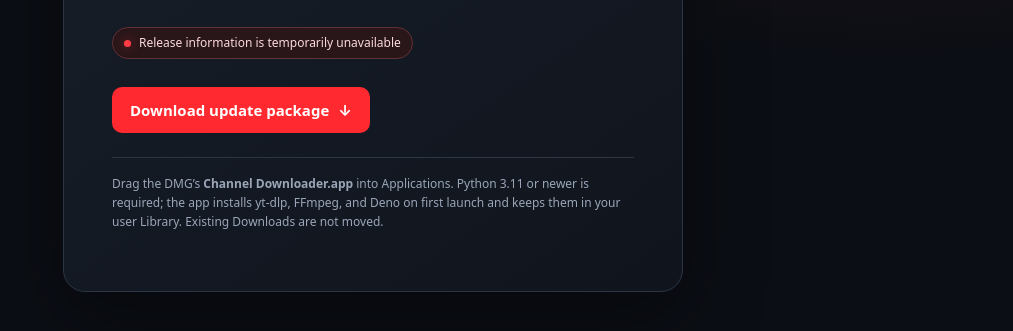
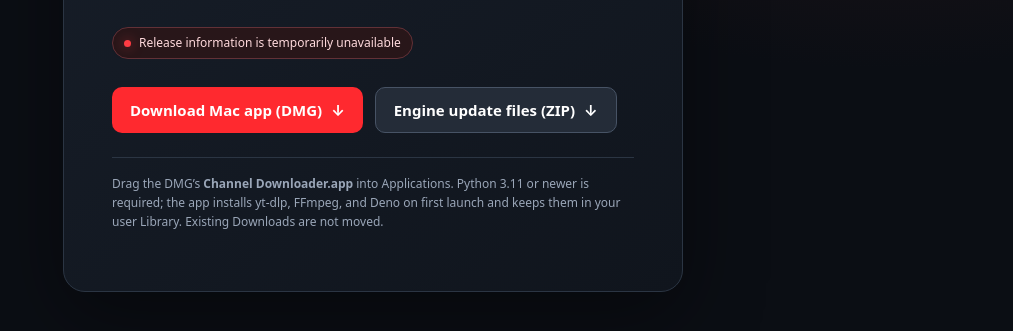
Before and after one commit to shivambangwal/youtube-channel-downloader, a plain HTML site: page release-site/index.html in a window 1280 px wide. Shown: the part 361-692 px from the top of the page, without its empty margins (267-1280 px from the left). Drawn offline with Linux system fonts and the light colour scheme; no server answers.

Commit message:
Make native Mac installer the primary download

```diff
--- a/release-site/index.html
+++ b/release-site/index.html
@@ -19,7 +19,7 @@
     .dot { width:7px;height:7px;border-radius:50%;background:#ff3c43;box-shadow:0 0 12px #ff3c4388; }
     a { display:inline-flex; align-items:center; justify-content:center; gap:9px; min-height:46px; margin-top:8px; padding:0 18px; border-radius:10px; background:var(--red); color:white; text-decoration:none; font-weight:720; }
     a:hover { filter:brightness(1.08); }
-    .installer { margin-left:8px; background:#242c38; border:1px solid #475365; }
+    .update-package { margin-left:8px; background:#242c38; border:1px solid #475365; }
     .installer[hidden] { display:none; }
     .installer:hover { background:#303b4a; }
     .note { margin-top:24px; padding-top:17px; border-top:1px solid var(--line); font-size:12px; }
@@ -33,8 +33,8 @@
     <p>Install Channel Downloader as a Mac app. It opens in its own window, with no Terminal window or separate browser tab. The private download engine runs locally and saves videos to Downloads.</p>
     <div class="version"><i class="dot" aria-hidden="true"></i><span id="version">Loading release…</span></div>
     <br>
-    <a href="./channel-downloader-macos.zip" download>Download update package <span aria-hidden="true">↓</span></a>
-    <a class="installer" id="installer-link" href="./channel-downloader-installer.dmg" download hidden>Mac installer (DMG) <span aria-hidden="true">↓</span></a>
+    <a id="installer-link" href="./channel-downloader-installer.dmg" download>Download Mac app (DMG) <span aria-hidden="true">↓</span></a>
+    <a class="update-package" href="./channel-downloader-macos.zip" download>Engine update files (ZIP) <span aria-hidden="true">↓</span></a>
     <p class="note">Drag the DMG’s <strong>Channel Downloader.app</strong> into Applications. Python 3.11 or newer is required; the app installs yt-dlp, FFmpeg, and Deno on first launch and keeps them in your user Library. Existing Downloads are not moved.</p>
   </main>
   <script>
```
